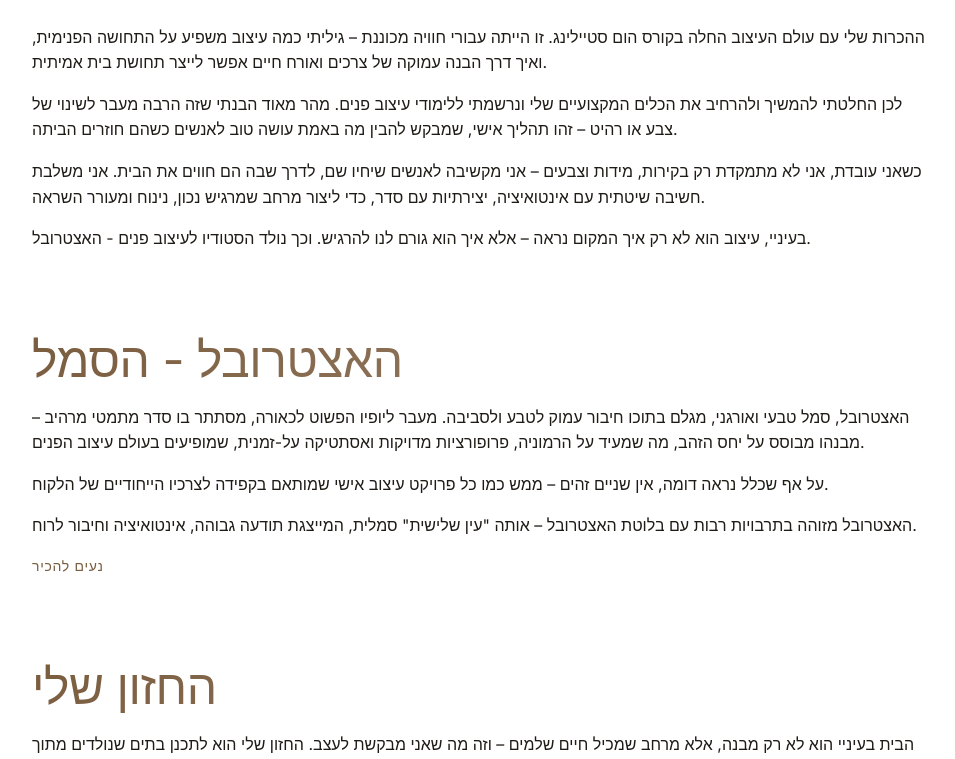
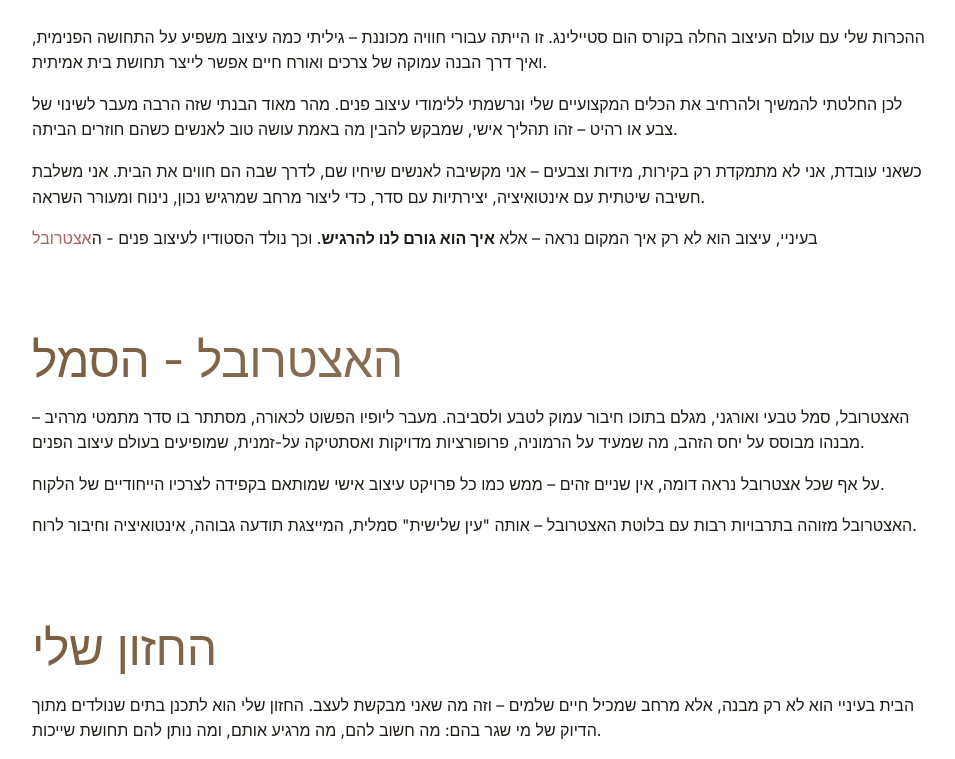
Before and after one commit to fredi1574/itzrubal, a Next.js app: page /about in a window 1280 px wide. Shown: the part 580-1339 px from the top of the page, without its empty margins (160-1115 px from the left). Built offline with nearby package versions, Linux system fonts and the light colour scheme; no server answers; a web font is replaced by a local one.

Commit message:
Slight visual changes

```diff
--- a/src/app/about/page.tsx
+++ b/src/app/about/page.tsx
@@ -83,8 +83,9 @@ export default function About() {
               </p>
 
               <p className="text-body leading-relaxed">
-                בעיניי, עיצוב הוא לא רק איך המקום נראה – אלא איך הוא גורם לנו
-                להרגיש. וכך נולד הסטודיו לעיצוב פנים - האצטרובל.
+                בעיניי, עיצוב הוא לא רק איך המקום נראה – אלא{" "}
+                <b>איך הוא גורם לנו להרגיש</b>. וכך נולד הסטודיו לעיצוב פנים - ה
+                <span className="text-[#a96360]">אצטרובל</span>
               </p>
             </div>
           </div>
@@ -105,17 +106,13 @@ export default function About() {
               </p>
 
               <p className="text-body leading-relaxed">
-                על אף שכלל נראה דומה, אין שניים זהים – ממש כמו כל פרויקט עיצוב
-                אישי שמותאם בקפידה לצרכיו הייחודיים של הלקוח.
+                על אף שכל אצטרובל נראה דומה, אין שניים זהים – ממש כמו כל פרויקט
+                עיצוב אישי שמותאם בקפידה לצרכיו הייחודיים של הלקוח.
               </p>
 
               <p className="text-body leading-relaxed">
                 האצטרובל מזוהה בתרבויות רבות עם בלוטת האצטרובל – אותה &quot;עין
                 שלישית&quot; סמלית, המייצגת תודעה גבוהה, אינטואיציה וחיבור לרוח.
-              </p>
-
-              <p className="text-body leading-relaxed font-medium text-accent">
-                נעים להכיר
               </p>
             </div>
           </div>
```
